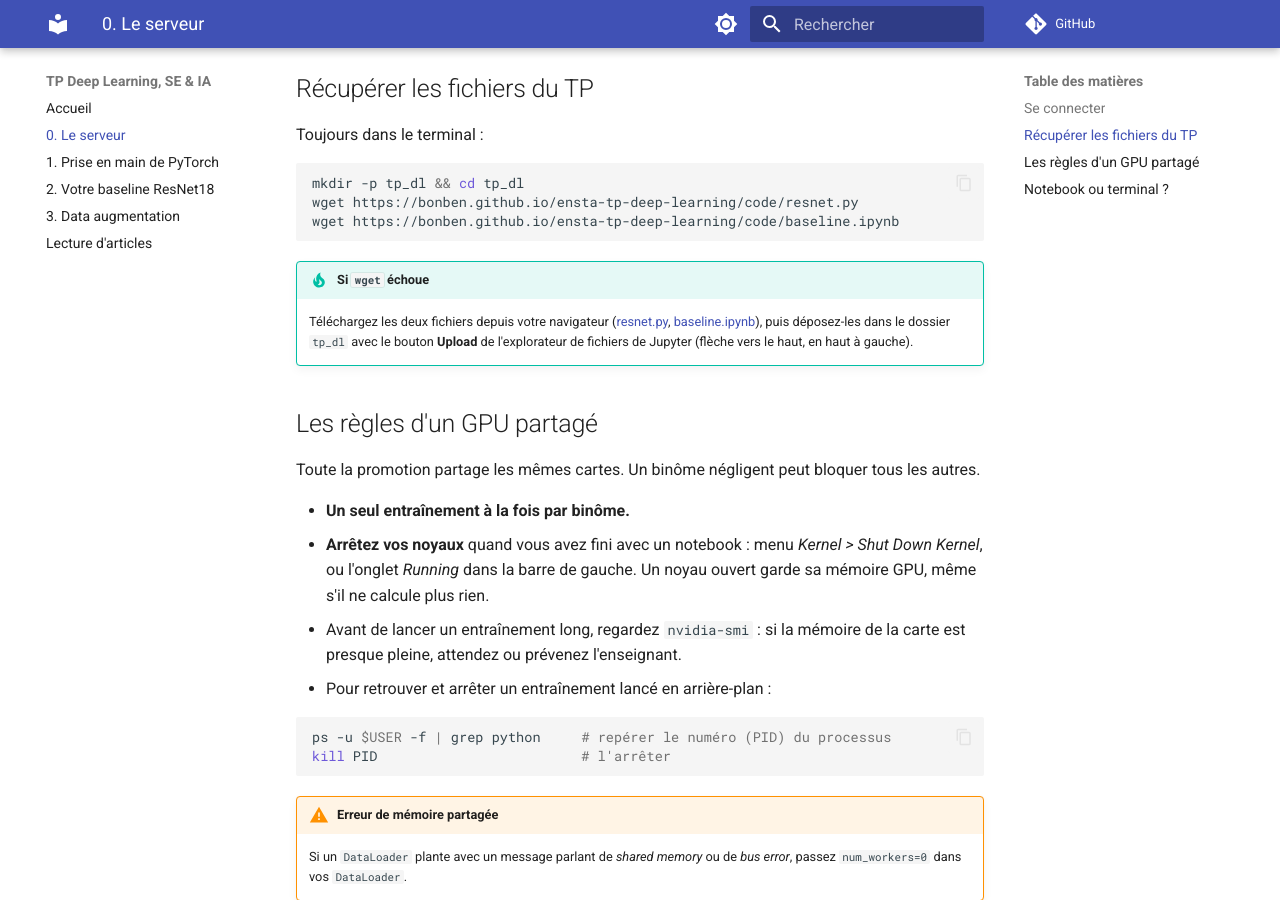
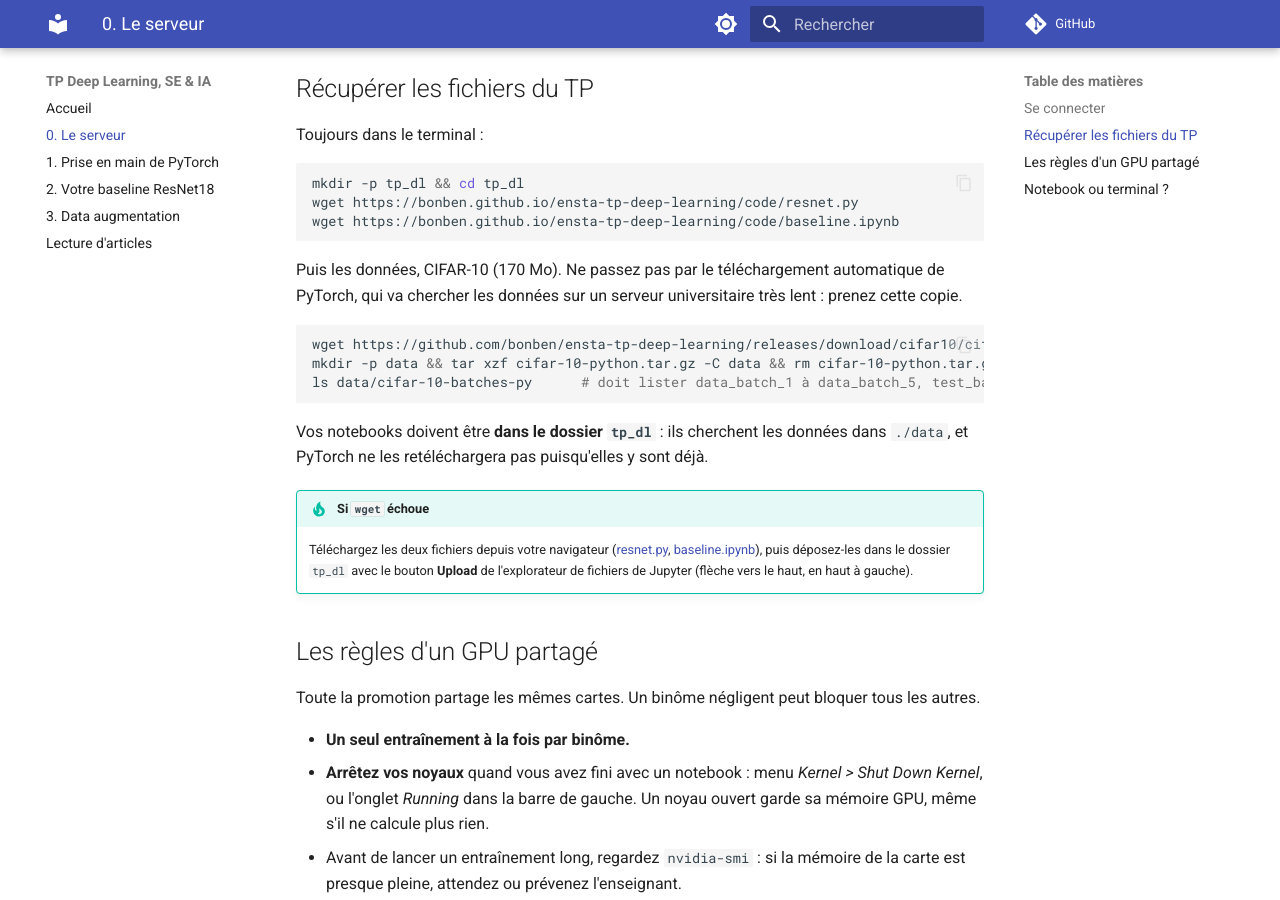
Before and after one commit to bonben/ensta-tp-deep-learning, an MkDocs documentation site: the page built from docs/00_serveur.md, in a window 1280 px wide and 900 px high, scrolled down 642 px. Built offline with MkDocs 1.6.1 and Material for MkDocs 9.7.7, drawn with Linux system fonts in a browser that asks for light colours; comment, search, counter and statistics services are not loaded.

Commit message:
Copie rapide de CIFAR-10 et compatibilité Python 3.14 des DataLoader
Co-Authored-By: Claude Opus 5.5 <noreply@anthropic.com>

````diff
--- a/docs/00_serveur.md
+++ b/docs/00_serveur.md
@@ -31,6 +31,19 @@ mkdir -p tp_dl && cd tp_dl
 wget https://bonben.github.io/ensta-tp-deep-learning/code/resnet.py
 wget https://bonben.github.io/ensta-tp-deep-learning/code/baseline.ipynb
 ```
+
+Puis les données, CIFAR-10 (170 Mo). Ne passez pas par le téléchargement
+automatique de PyTorch, qui va chercher les données sur un serveur universitaire
+très lent : prenez cette copie.
+
+```bash
+wget https://github.com/bonben/ensta-tp-deep-learning/releases/download/cifar10/cifar-10-python.tar.gz
+mkdir -p data && tar xzf cifar-10-python.tar.gz -C data && rm cifar-10-python.tar.gz
+ls data/cifar-10-batches-py      # doit lister data_batch_1 à data_batch_5, test_batch, etc.
+```
+
+Vos notebooks doivent être **dans le dossier `tp_dl`** : ils cherchent les données
+dans `./data`, et PyTorch ne les retéléchargera pas puisqu'elles y sont déjà.
 
 !!! tip "Si `wget` échoue"
     Téléchargez les deux fichiers depuis votre navigateur
````
Also changed, not shown: docs/code/baseline.ipynb.
